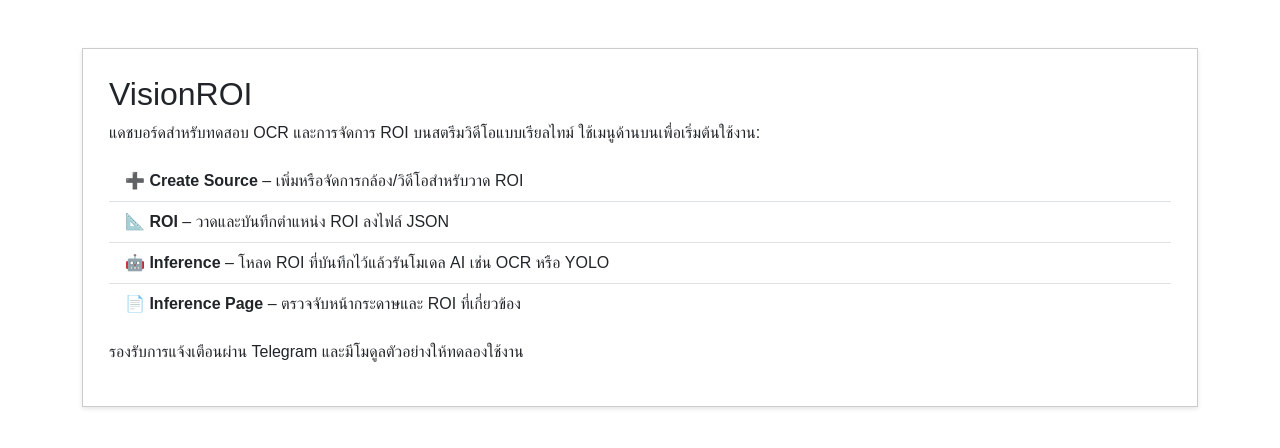
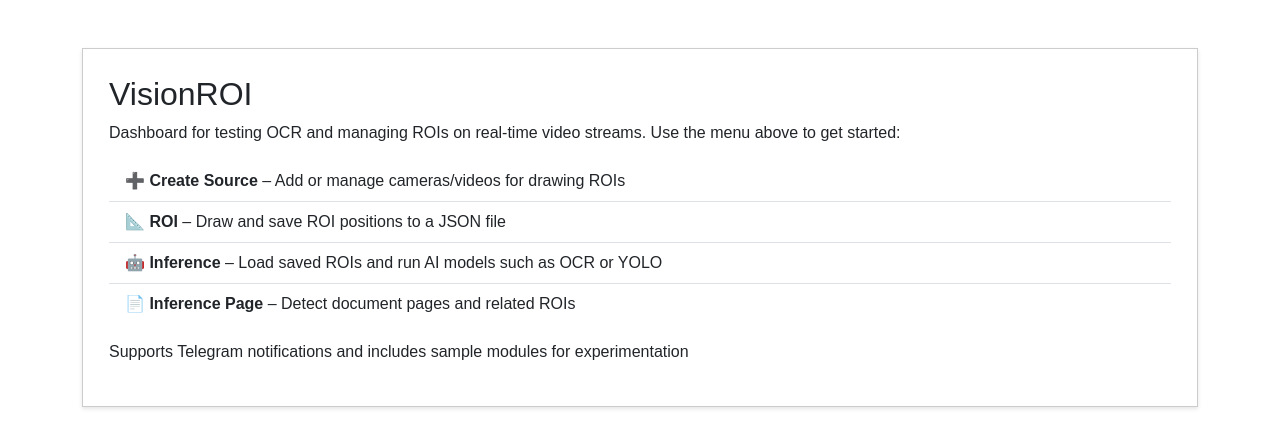
Before and after one commit to SMART-Sense-Industrial-Design/VisionROI, a Python web app: template templates/home.html in a window 1280 px wide. Shown: the part 66-514 px from the top of the page. Run offline with Jinja, Linux system fonts and the light colour scheme; the template is opened without the code that fills it, so the values that code supplies are empty.

Commit message:
Translate home page content to English

```diff
--- a/templates/home.html
+++ b/templates/home.html
@@ -6,22 +6,22 @@
     <div class="card-body">
       <h2 class="card-title">VisionROI</h2>
       <p class="card-text">
-        แดชบอร์ดสำหรับทดสอบ OCR และการจัดการ ROI บนสตรีมวิดีโอแบบเรียลไทม์
-        ใช้เมนูด้านบนเพื่อเริ่มต้นใช้งาน:
+        Dashboard for testing OCR and managing ROIs on real-time video streams.
+        Use the menu above to get started:
       </p>
       <ul class="list-group list-group-flush">
-        <li class="list-group-item"><strong>➕ Create Source</strong> – เพิ่มหรือจัดการกล้อง/วิดีโอสำหรับวาด ROI</li>
-        <li class="list-group-item"><strong>📐 ROI</strong> – วาดและบันทึกตำแหน่ง ROI ลงไฟล์ JSON</li>
-        <li class="list-group-item"><strong>🤖 Inference</strong> – โหลด ROI ที่บันทึกไว้แล้วรันโมเดล AI เช่น OCR หรือ YOLO</li>
-        <li class="list-group-item"><strong>📄 Inference Page</strong> – ตรวจจับหน้ากระดาษและ ROI ที่เกี่ยวข้อง</li>
+        <li class="list-group-item"><strong>➕ Create Source</strong> – Add or manage cameras/videos for drawing ROIs</li>
+        <li class="list-group-item"><strong>📐 ROI</strong> – Draw and save ROI positions to a JSON file</li>
+        <li class="list-group-item"><strong>🤖 Inference</strong> – Load saved ROIs and run AI models such as OCR or YOLO</li>
+        <li class="list-group-item"><strong>📄 Inference Page</strong> – Detect document pages and related ROIs</li>
       </ul>
-      <p class="mt-3">รองรับการแจ้งเตือนผ่าน Telegram และมีโมดูลตัวอย่างให้ทดลองใช้งาน</p>
+      <p class="mt-3">Supports Telegram notifications and includes sample modules for experimentation</p>
       </div>
     </div>
   </div>
 <script>
   window.addEventListener('DOMContentLoaded', () => {
-    showAlert('ยินดีต้อนรับสู่ VisionROI', 'success');
+    showAlert('Welcome to VisionROI', 'success');
   });
 </script>
 {% endblock %}
```
